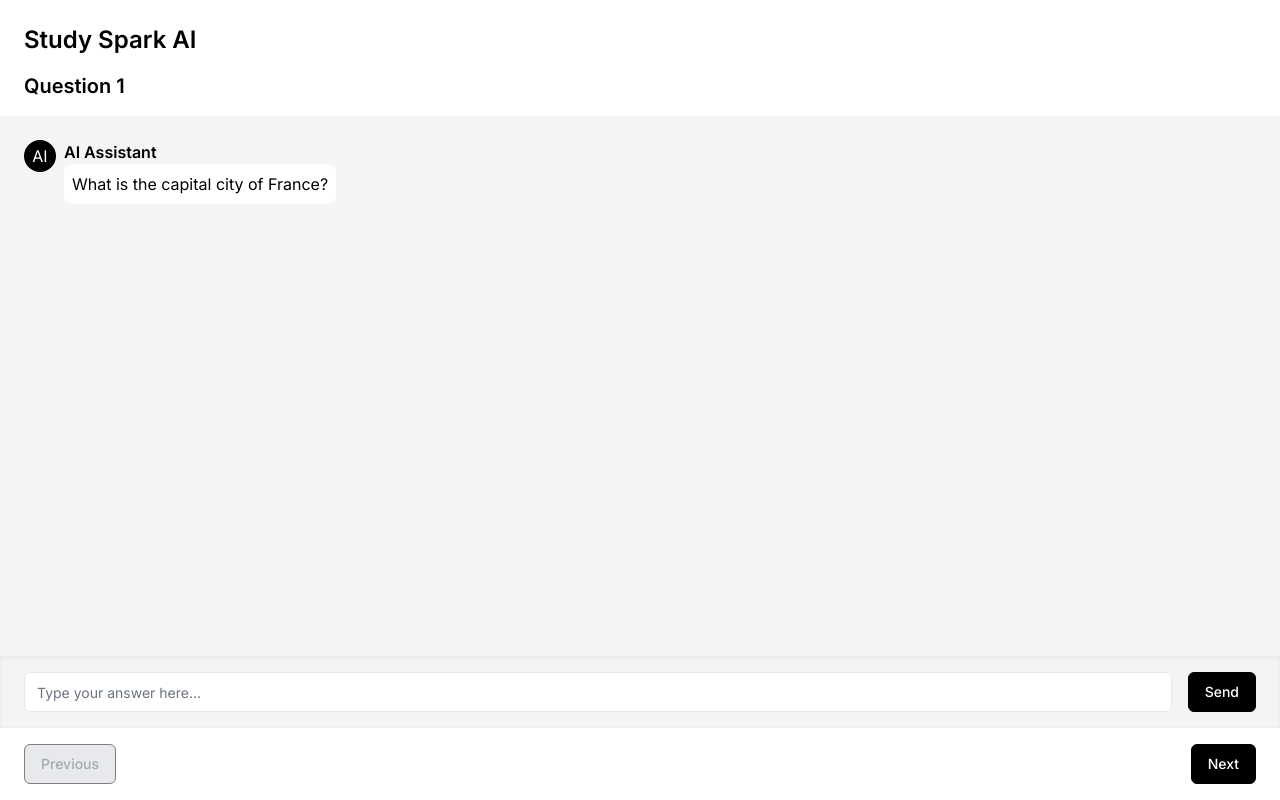
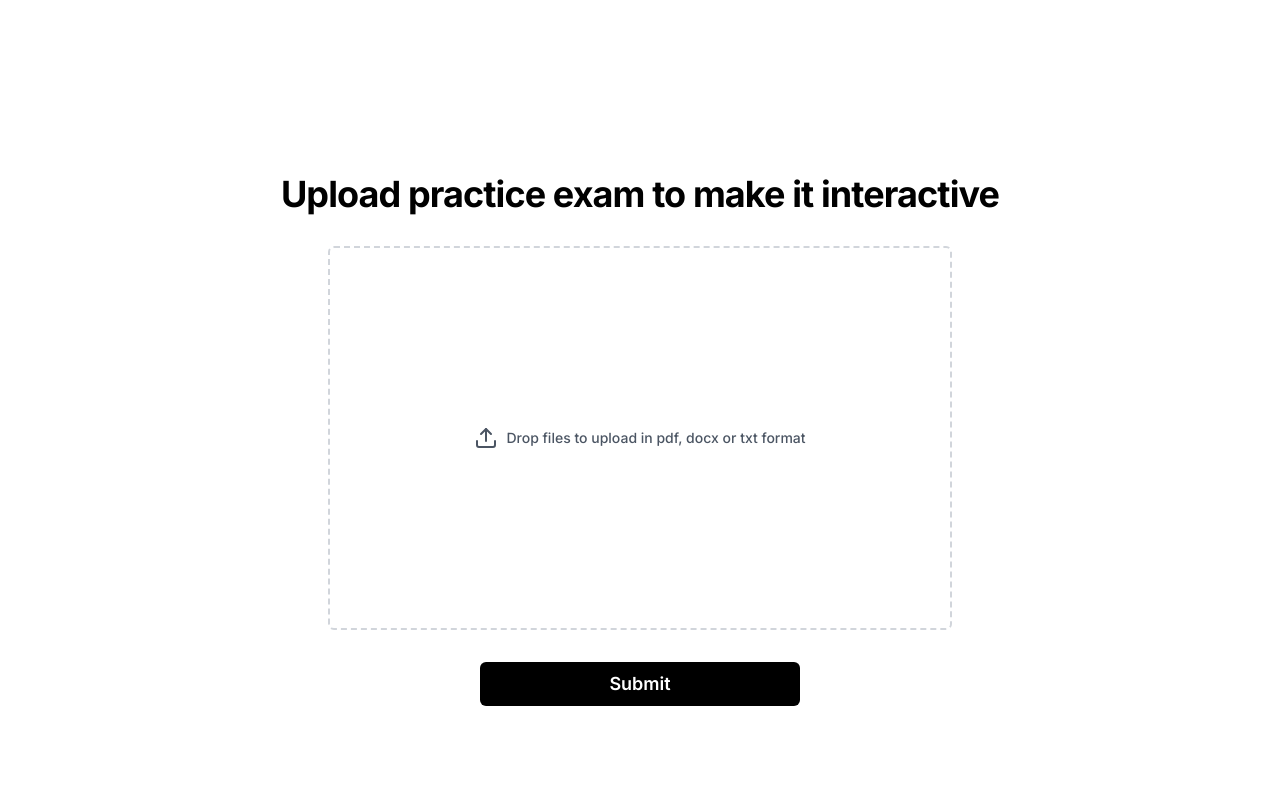
Before and after one commit to nikolaspapastavrou/examiner-ui, a Next.js app: page / in a window 1280 px wide. Built offline with nearby package versions, Linux system fonts and the light colour scheme.

Commit message:
Add Submit screen

```diff
--- a/app/page.tsx
+++ b/app/page.tsx
@@ -3,18 +3,14 @@
 import React, { useState } from 'react';
 import {ExaminerChat} from "../components/examiner-chat";
 import Results from "../components/results";
-
+import {Submission} from "../components/submission";
 
 export default function Home() {
   const [showResults, setShowResults] = useState(false);
 
   return (
     <main className="flex flex-1 w-full">
-      {!showResults ? (
-        <ExaminerChat onCompleted={() => setShowResults(true)} />
-      ) : (
-        <Results />
-      )}
+      <Submission/>
     </main>
   );
 }
--- /dev/null
+++ b/components/submission.tsx
@@ -0,0 +1,70 @@
+import { useState } from 'react';
+import { Button } from "@/components/ui/button"
+import { Input } from "@/components/ui/input"
+import { Label } from "@/components/ui/label"
+
+export function Submission() {
+  const [fileName, setFileName] = useState('');
+
+  const handleFileChange = (event: any) => {
+    const file = event.target.files[0];
+    if (file) {
+      setFileName(file.name);
+    }
+  }
+
+  return (
+    <main className="flex min-h-screen w-full flex-col items-center justify-start bg-white px-4 pt-20">
+      <div className="flex w-full flex-1 flex-col items-center justify-center gap-8">
+        <div className="text-center">
+          <h1 className="text-4xl font-bold tracking-tight">Upload practice exam to make it interactive</h1>
+        </div>
+        <div className="flex w-full flex-col items-center justify-center gap-4">
+          <div className="flex items-center justify-center w-full">
+            <Label
+              className={`flex items-center justify-center w-1/2 h-96 px-4 transition bg-white border-2 ${
+                fileName ? 'border-green-500' : 'border-gray-300 border-dashed'
+              } rounded-md appearance-none cursor-pointer hover:border-gray-400 focus:outline-none`}
+              htmlFor="file"
+            >
+              <span className="flex items-center space-x-2">
+                <UploadIcon className="w-6 h-6 text-gray-600" />
+                {fileName ? (
+                  <span className="font-medium text-gray-600 truncate">{fileName}</span>
+                ) : (
+                  <span className="font-medium text-gray-600">Drop files to upload in pdf, docx or txt format</span>
+                )}
+              </span>
+              <Input className="hidden" id="file" type="file" onChange={handleFileChange} />
+            </Label>
+          </div>
+        </div>
+        <Button className="bg-black px-8 py-3 text-lg font-semibold text-white hover:bg-gray-700 w-full max-w-xs" size="lg">
+            Submit
+          </Button>
+      </div>
+    </main>
+  )
+}
+
+
+function UploadIcon(props: any) {
+  return (
+    <svg
+      {...props}
+      xmlns="http://www.w3.org/2000/svg"
+      width="24"
+      height="24"
+      viewBox="0 0 24 24"
+      fill="none"
+      stroke="currentColor"
+      strokeWidth="2"
+      strokeLinecap="round"
+      strokeLinejoin="round"
+    >
+      <path d="M21 15v4a2 2 0 0 1-2 2H5a2 2 0 0 1-2-2v-4" />
+      <polyline points="17 8 12 3 7 8" />
+      <line x1="12" x2="12" y1="3" y2="15" />
+    </svg>
+  )
+}
--- /dev/null
+++ b/components/ui/label.tsx
@@ -0,0 +1,26 @@
+"use client"
+
+import * as React from "react"
+import * as LabelPrimitive from "@radix-ui/react-label"
+import { cva, type VariantProps } from "class-variance-authority"
+
+import { cn } from "@/lib/utils"
+
+const labelVariants = cva(
+  "text-sm font-medium leading-none peer-disabled:cursor-not-allowed peer-disabled:opacity-70"
+)
+
+const Label = React.forwardRef<
+  React.ElementRef<typeof LabelPrimitive.Root>,
+  React.ComponentPropsWithoutRef<typeof LabelPrimitive.Root> &
+    VariantProps<typeof labelVariants>
+>(({ className, ...props }, ref) => (
+  <LabelPrimitive.Root
+    ref={ref}
+    className={cn(labelVariants(), className)}
+    {...props}
+  />
+))
+Label.displayName = LabelPrimitive.Root.displayName
+
+export { Label }
--- a/package.json
+++ b/package.json
@@ -11,6 +11,7 @@
   "dependencies": {
     "@radix-ui/react-avatar": "^1.0.4",
     "@radix-ui/react-icons": "^1.3.0",
+    "@radix-ui/react-label": "^2.0.2",
     "@radix-ui/react-slot": "^1.0.2",
     "class-variance-authority": "^0.7.0",
     "clsx": "^2.1.0",
```
Also changed, not shown: 1 other file (tests, documents, lock files or other folders).
